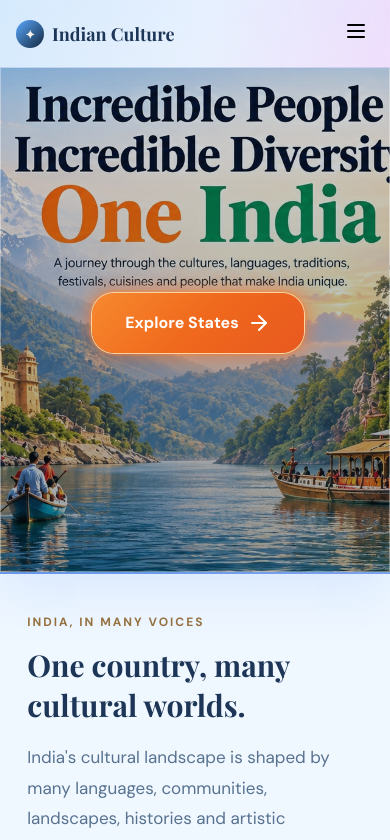
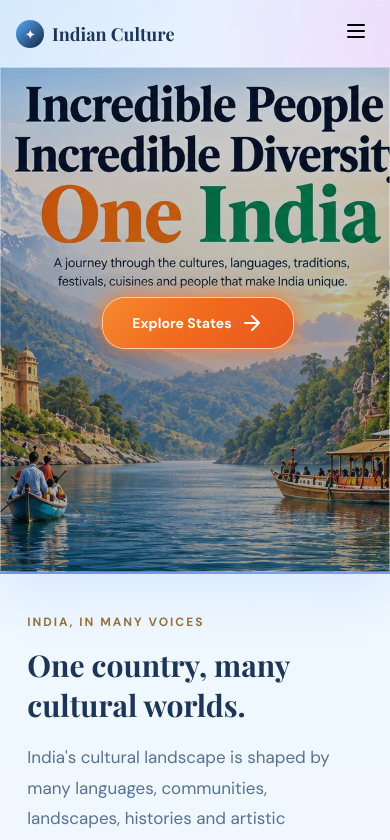
Before and after one commit to Sagar7371/Indian-Diversity, a React (Vite) app: page / in a window 390 px wide. Shown: the top 840 px of the page. Built offline with nearby package versions, Linux system fonts and the light colour scheme.

Commit message:
Normalize mobile explore button size

```diff
--- a/src/styles.css
+++ b/src/styles.css
@@ -2542,6 +2542,13 @@ footer button {
     max-height: 680px;
     background-position: center center;
   }
+
+  .hero .heroExploreButton {
+    width: 190px;
+    min-height: 50px;
+    padding: 12px 16px;
+    font-size: 14px;
+  }
   .heroOverlay { padding-top: 120px; padding-bottom: 180px; }
   .heroStats { grid-template-columns: repeat(2, 1fr); gap: 8px 0; padding: 12px 5vw; }
   .heroStats div { min-height: 42px; }
```
